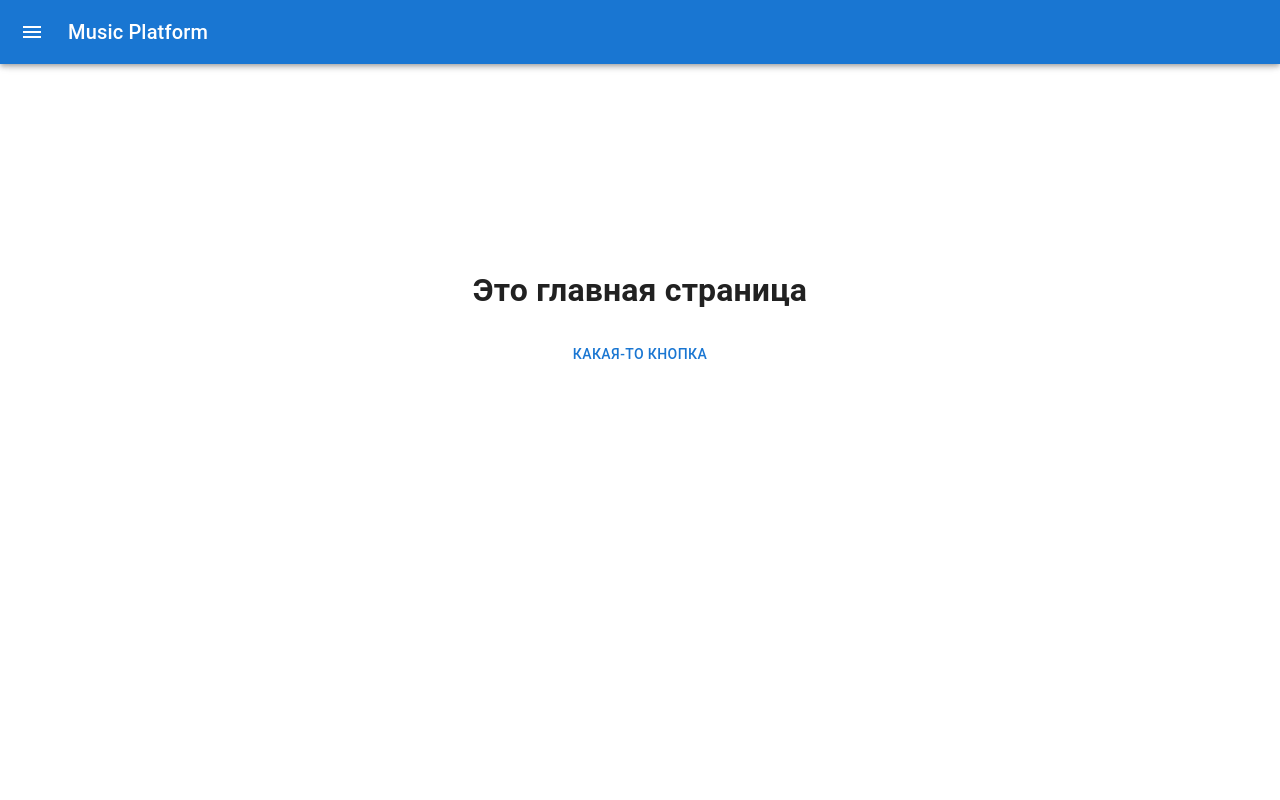
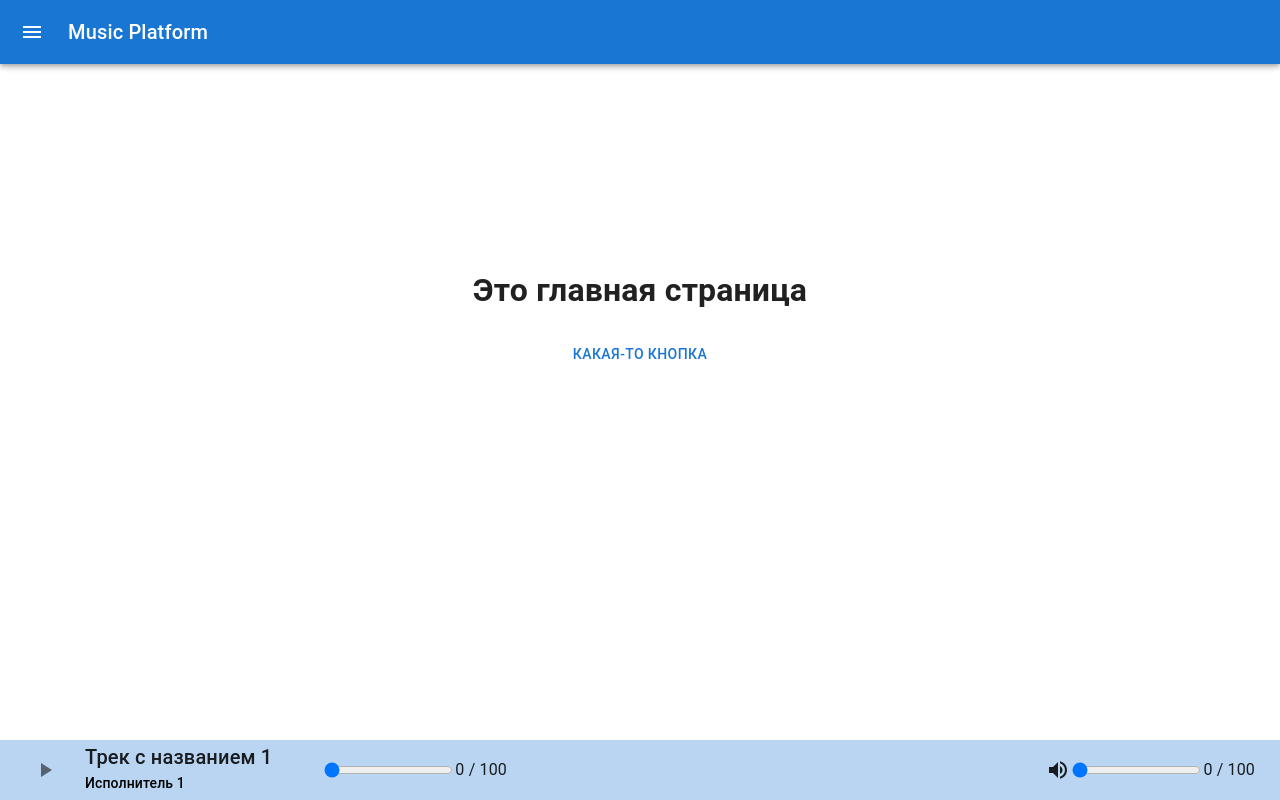
Before and after one commit to AlexandrMers/music-platform, a Next.js app in the folder client/: page / in a window 1280 px wide. Built offline with nearby package versions, Linux system fonts and the light colour scheme.

Commit message:
add Player component

```diff
--- /dev/null
+++ b/client/components/Player/index.tsx
@@ -0,0 +1,63 @@
+import React, { FC } from "react";
+import { Box, Grid, IconButton, Typography } from "@material-ui/core";
+import { Pause, PlayArrow, VolumeUp } from "@material-ui/icons";
+
+import cn from "classnames";
+
+import TrackProgress from "components/TrackProgress";
+
+import styles from "./style.module.scss";
+
+import { FAKE_TRACKS } from "pages/tracks/fakeData";
+
+interface PlayerPropsInterface {}
+
+const Player: FC<PlayerPropsInterface> = () => {
+  const active = false;
+  const track = FAKE_TRACKS[0];
+
+  return (
+    <div className={styles.Player}>
+      <IconButton>
+        {!active ? <PlayArrow color={"action"} /> : <Pause color={"action"} />}
+      </IconButton>
+
+      <Grid className={styles.Player__Information} direction="column">
+        <Typography noWrap className={styles.TrackItem__Name} variant="h6">
+          {track.name}
+        </Typography>
+
+        <Typography
+          variant="subtitle2"
+          gutterBottom
+          component="p"
+          color={"black"}
+        >
+          {track.artist}
+        </Typography>
+      </Grid>
+
+      <Box
+        className={cn(
+          styles.Player__ProgressTrack,
+          styles.Player__ProgressTrack_ml50
+        )}
+      >
+        <TrackProgress left={0} right={100} onChange={() => {}} />
+      </Box>
+
+      <Box
+        className={cn(
+          styles.Player__ProgressTrack,
+          styles.Player__ProgressTrack_mlAuto
+        )}
+      >
+        <VolumeUp />
+
+        <TrackProgress left={0} right={100} onChange={() => {}} />
+      </Box>
+    </div>
+  );
+};
+
+export default Player;
--- /dev/null
+++ b/client/components/Player/style.module.scss
@@ -0,0 +1,27 @@
+.Player {
+  height: 60px;
+  width: 100%;
+  position: fixed;
+  bottom: 0;
+  display: flex;
+  align-items: center;
+  padding: 25px;
+  background-color: rgba(#1b76d0, .3);
+
+  &__Information {
+    margin-left: 20px;
+  }
+
+  &__ProgressTrack {
+    display: flex;
+    align-items: center;
+
+    &_ml50 {
+      margin-left: 50px;
+    }
+
+    &_mlAuto {
+      margin-left: auto;
+    }
+  }
+}
--- /dev/null
+++ b/client/components/TrackProgress/index.tsx
@@ -0,0 +1,30 @@
+import React, { FC, memo } from "react";
+
+interface TrackProgressPropsInterface {
+  left: number;
+  right: number;
+  onChange: (e) => void;
+}
+
+const TrackProgress: FC<TrackProgressPropsInterface> = ({
+  left,
+  right,
+  onChange,
+}) => {
+  return (
+    <div style={{ display: "flex" }}>
+      <input
+        type="range"
+        min={left}
+        max={right}
+        value={left}
+        onChange={onChange}
+      />
+      <div>
+        {left} / {right}
+      </div>
+    </div>
+  );
+};
+
+export default memo(TrackProgress);
--- a/client/layouts/WithNavbar/index.tsx
+++ b/client/layouts/WithNavbar/index.tsx
@@ -1,7 +1,8 @@
 import { FC } from "react";
 import { Container } from "@material-ui/core";
 
-import Navbar, { NavbarItemInterface } from "../../components/Navbar";
+import Navbar, { NavbarItemInterface } from "components/Navbar";
+import Player from "components/Player";
 
 import styles from "./styles.module.scss";
 
@@ -13,6 +14,7 @@ const WithNavbarContainer: FC<{
     <>
       <Navbar items={items} headerTitle={title} />
       <Container className={styles.Container}>{children}</Container>
+      <Player />
     </>
   );
 };
--- a/client/package.json
+++ b/client/package.json
@@ -15,6 +15,7 @@
     "@material-ui/icons": "^4.11.2",
     "@mui/icons-material": "^5.2.0",
     "@mui/material": "^5.2.1",
+    "classnames": "^2.3.1",
     "next": "12.0.4",
     "react": "17.0.2",
     "react-dom": "17.0.2"
```
